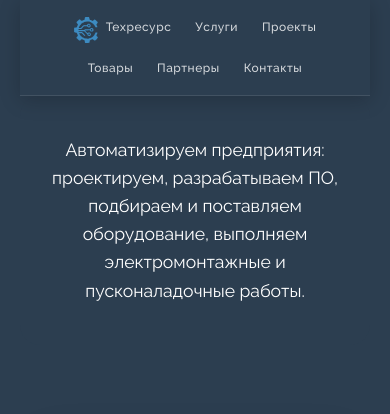
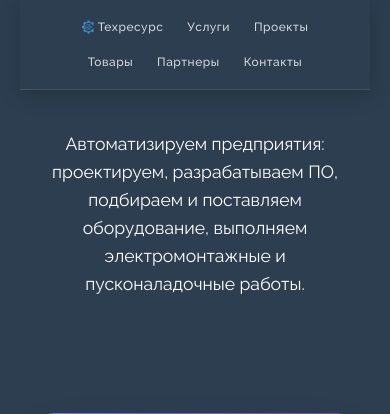
Before and after one commit to chkrain/techresource, a Django app: page / in a window 390 px wide. Shown: the part 70-484 px from the top of the page. Run offline with Django 5.2, Linux system fonts and the light colour scheme; data that the repository does not hold is empty; parts of the project's set-up code (start-up, migrations or seed data) failed here and were passed over; some libraries are stand-ins or nearby versions.

Commit message:
base & index & new font

```diff
--- a/main/static/css/index.css
+++ b/main/static/css/index.css
@@ -971,6 +971,13 @@ section {
   margin-right: 8px;
 }
 
+@media screen and (max-width: 768px) {
+  .nav-link-page img {
+    max-width: 12px;
+    margin-right: 4px;
+}
+}
+
 .nav-link-page:hover {
     color: white;
     background: rgba(255,255,255,0.1);
--- a/main/templates/main/index.html
+++ b/main/templates/main/index.html
@@ -605,7 +605,7 @@
 
 <link rel="preload" href="https://cdn.jsdelivr.net/npm/swiper@11/swiper-bundle.min.css" as="style" onload="this.onload=null;this.rel='stylesheet'">
 <link rel="preload" href="https://unpkg.com/aos@2.3.1/dist/aos.css" as="style" onload="this.onload=null;this.rel='stylesheet'">
-<link rel="preload" href="{% static 'css/index.css' %}?v=10.4" as="style" onload="this.onload=null;this.rel='stylesheet'">
+<link rel="preload" href="{% static 'css/index.css' %}?v=10.6" as="style" onload="this.onload=null;this.rel='stylesheet'">
 
 <noscript>
     <link rel="stylesheet" href="https://cdn.jsdelivr.net/npm/swiper@11/swiper-bundle.min.css">
```
